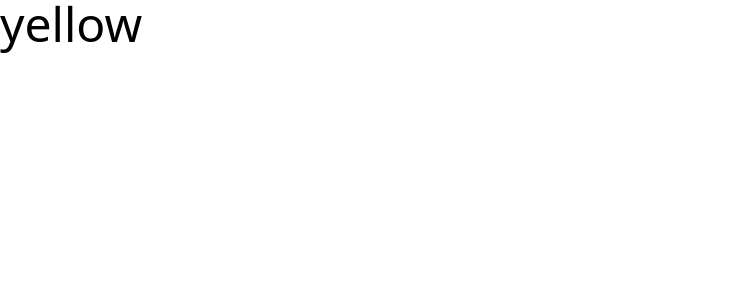
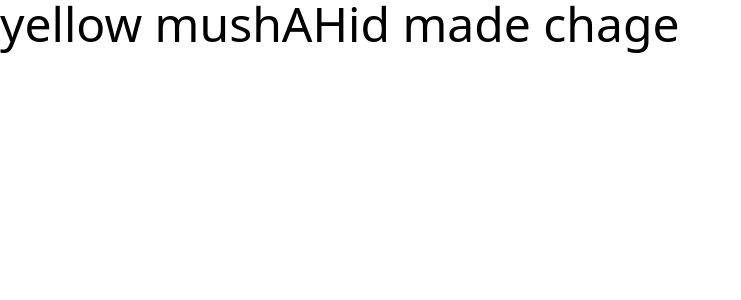
Before and after one commit to KKHospitalLko/reception, a React (Vite) app: page / in a window 1280 px wide. Shown: the top 300 px of the page, without its empty margins (0-741 px from the left). Built offline with nearby package versions, Linux system fonts and the light colour scheme.

Commit message:
checking

```diff
--- a/src/App.jsx
+++ b/src/App.jsx
@@ -1,7 +1,9 @@
 function App() {
   return (
     <>
-    <h1 className='text-5xl'>yellow</h1>
+    <h1 className='text-5xl'>yellow
+      mushAHid made chage
+    </h1>
     </>
   )
 }
```
